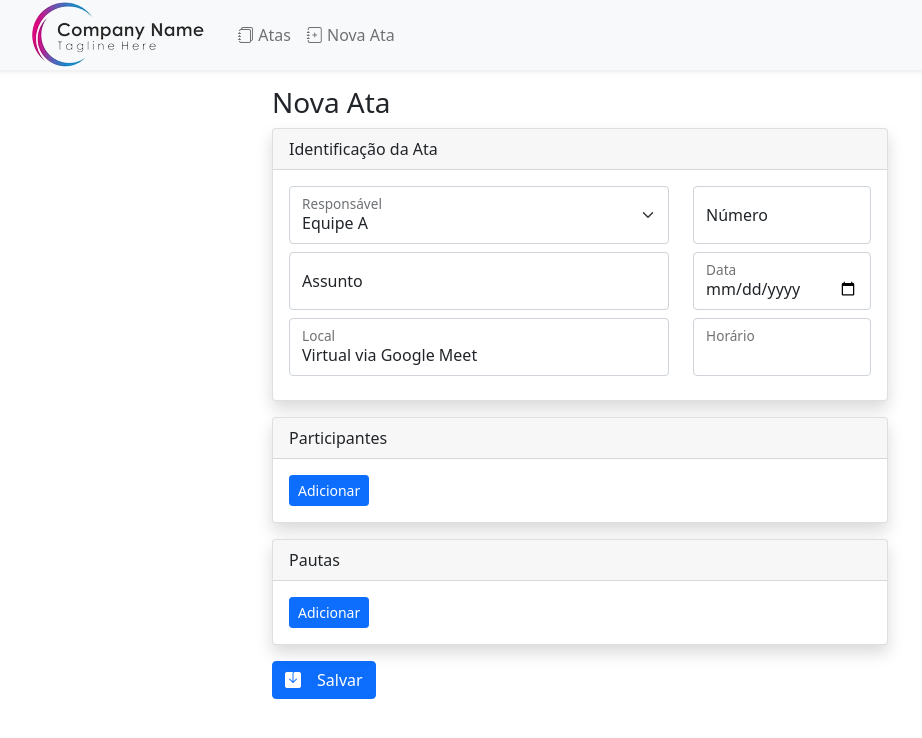
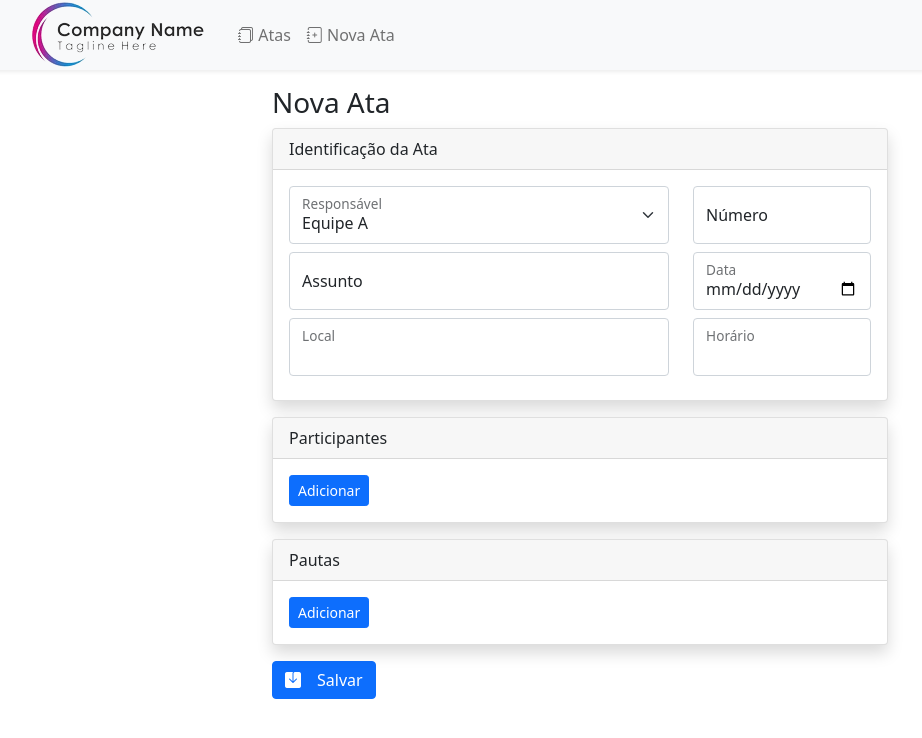
Before and after one commit to renatodantas/gerenciador-atas, a React (Vite) app: page /atas/edit in a window 1280 px wide. Shown: the top 738 px of the page, without its empty margins (60-982 px from the left). Built offline with nearby package versions, Linux system fonts and the light colour scheme.

Commit message:
Iniciando migração p/ React Hook Forms

```diff
--- a/package.json
+++ b/package.json
@@ -13,6 +13,7 @@
     "react": "^17.0.2",
     "react-bootstrap": "^2.4.0",
     "react-dom": "^17.0.2",
+    "react-hook-form": "^7.31.2",
     "react-router-dom": "^6.3.0",
     "slate": "^0.78.0",
     "slate-history": "^0.66.0",
--- a/src/components/pages/AtaEdit/AtaIdentificacao.tsx
+++ b/src/components/pages/AtaEdit/AtaIdentificacao.tsx
@@ -1,27 +1,20 @@
 import { Col, FloatingLabel, Form, Row } from "react-bootstrap";
-import { UseFormElements } from "../../../utils/useFormField.hook";
+import { UseFormRegister } from "react-hook-form";
+import { Ata } from "../../../models/ata";
 
 type AtaIdentificacaoKeys = "responsavel" | "numero" | "assunto" | "data" | "local" | "horario";
 
 export interface AtaIdentificacaoProps {
-  formFields: {
-    responsavel: string,
-    numero: string,
-    assunto: string,
-    data: string,
-    local: string,
-    horario: string,
-  },
-  createChangeHandler: (key: AtaIdentificacaoKeys) => (e: React.ChangeEvent<UseFormElements>) => void;
+  register: UseFormRegister<Ata>,
 }
 
-export const AtaIdentificacao = ({ formFields, createChangeHandler }: AtaIdentificacaoProps) => {
+export const AtaIdentificacao = ({ register }: AtaIdentificacaoProps) => {
   return (
     <>
       <Row>
         <Col sm='8'>
           <FloatingLabel controlId="responsavel" label="Responsável" className="mb-2">
-            <Form.Select aria-label="Responsável" value={formFields.responsavel} onChange={createChangeHandler("responsavel")}>
+            <Form.Select aria-label="Responsável" {...register("responsavel")}>
               <option value="EQUIPEA">Equipe A</option>
               <option value="EQUIPEB">Equipe B</option>
               <option value="CT-EQUIPE">CT-Equipe</option>
@@ -30,31 +23,31 @@ export const AtaIdentificacao = ({ formFields, createChangeHandler }: AtaIdentif
         </Col>
         <Col>
           <FloatingLabel className="mb-2" controlId="numero" label="Número">
-            <Form.Control type="number" value={formFields.numero} placeholder="Número" onChange={createChangeHandler('numero')} />
+            <Form.Control type="number" placeholder="Número" {...register('numero')} />
           </FloatingLabel>
         </Col>
       </Row>
       <Row>
         <Col sm='8'>
           <FloatingLabel className="mb-2" controlId="assunto" label="Assunto">
-            <Form.Control type="text" value={formFields.assunto} placeholder="Assunto" onChange={createChangeHandler('assunto')} />
+            <Form.Control type="text" placeholder="Assunto" {...register('assunto')} />
           </FloatingLabel>
         </Col>
         <Col>
           <FloatingLabel className="mb-2" controlId="data" label="Data">
-            <Form.Control type="date" value={formFields.data} onChange={createChangeHandler('data')} />
+            <Form.Control type="date" {...register('data')} />
           </FloatingLabel>
         </Col>
       </Row>
       <Row>
         <Col sm='8'>
           <FloatingLabel className="mb-2" controlId="local" label="Local">
-            <Form.Control type="text" value={formFields.local} onChange={createChangeHandler('local')} />
+            <Form.Control type="text" {...register('local')} />
           </FloatingLabel>
         </Col>
         <Col>
           <FloatingLabel className="mb-2" controlId="horario" label="Horário">
-            <Form.Control type="text" value={formFields.horario} onChange={createChangeHandler('horario')} />
+            <Form.Control type="text" {...register('horario')} />
           </FloatingLabel>
         </Col>
       </Row>
--- a/src/components/pages/AtaEdit/AtaParticipanteModal.tsx
+++ b/src/components/pages/AtaEdit/AtaParticipanteModal.tsx
@@ -1,7 +1,7 @@
-import React, { FormEvent, useEffect } from "react";
+import React, { useEffect } from "react";
 import { Button, FloatingLabel, Form, Modal } from "react-bootstrap";
+import { useForm } from "react-hook-form";
 import { Participante } from "../../../models/participante";
-import { useFormFields } from "../../../utils/useFormField.hook";
 
 interface AtaParticipanteModalProps {
   openModal: boolean;
@@ -11,13 +11,7 @@ interface AtaParticipanteModalProps {
 
 export const AtaParticipanteModal = ({ openModal, onClose, onAddParticipante }: AtaParticipanteModalProps) => {
   // const [isPresente, setIsPresente] = useState(true);
-  const { formFields, createChangeHandler } = useFormFields({
-    nome: '',
-    area: '',
-    email: '',
-    isPresente: true,
-  })
-  console.log('Filds:', formFields);
+  const { register, handleSubmit } = useForm<Participante>({ shouldUnregister: true });
 
   useEffect(() => {
     console.log('atualizou');
@@ -30,17 +24,10 @@ export const AtaParticipanteModal = ({ openModal, onClose, onAddParticipante }:
   //   setIsPresente(true);
   // }
 
-  const submitHandler = (event: FormEvent<HTMLButtonElement>) => {
-    event.preventDefault();
-    onAddParticipante({
-      nome: formFields.nome,
-      area: formFields.area,
-      email: formFields.email,
-      presente: formFields.isPresente
-    });
-    // limparCampos();
+  const submitHandler = handleSubmit((data: Participante) => {
+    console.log(data);
     onClose();
-  }
+  });
 
   return (
     <Modal show={openModal} onHide={onClose}>
@@ -50,19 +37,19 @@ export const AtaParticipanteModal = ({ openModal, onClose, onAddParticipante }:
 
       <Modal.Body>
         <FloatingLabel className="mb-3" label="Nome">
-          <Form.Control type="text" name="nome" placeholder="Nome" value={formFields.nome} onChange={createChangeHandler('nome')} />
+          <Form.Control type="text" placeholder="Nome" {...register("nome")} />
         </FloatingLabel>
 
         <FloatingLabel className="mb-3" label="Área">
-          <Form.Control type="text" name="area" placeholder="Área" value={formFields.area} onChange={createChangeHandler('area')} />
+          <Form.Control type="text" placeholder="Área" {...register("area")} />
         </FloatingLabel>
 
         <FloatingLabel className="mb-3" label="E-mail">
-          <Form.Control type="email" name="email" placeholder="E-mail" value={formFields.email} onChange={createChangeHandler('email')} />
+          <Form.Control type="email" placeholder="E-mail" {...register("email")} />
         </FloatingLabel>
 
         <Form.Group className="mb-3">
-          <Form.Check label="Presente?" name="presente" checked={formFields.isPresente} onChange={createChangeHandler('isPresente')} />
+          <Form.Check label="Presente?" {...register("presente")} />
         </Form.Group>
       </Modal.Body>
 
--- a/src/components/pages/AtaEdit/index.tsx
+++ b/src/components/pages/AtaEdit/index.tsx
@@ -1,55 +1,48 @@
-import { FC, useState } from "react";
+import { FC } from "react";
 import { Button, Card, Container } from "react-bootstrap";
+import { useForm } from "react-hook-form";
+import { Ata } from "../../../models/ata";
 import { Participante } from "../../../models/participante";
 import { Pauta } from "../../../models/pauta";
-import { useFormFields } from "../../../utils/useFormField.hook";
 import { AtaIdentificacao } from "./AtaIdentificacao";
 import { AtaParticipantes } from "./AtaParticipantes";
 import { AtaPautas } from "./AtaPautas";
 
-const dataAtual = new Date().toISOString().split('T')[0];
-
 export const AtaEditPage: FC = () => {
 
-  const { formFields, createChangeHandler } = useFormFields({
-    responsavel: '',
-    data: '',
-    numero: '',
-    assunto: '',
-    local: 'Virtual via Google Meet',
-    horario: '',
-  })
+  const { control, register, handleSubmit } = useForm<Ata>();
 
-  const [participantes, setParticipantes] = useState<Participante[]>([]);
-  const [pautas, setPautas] = useState<Pauta[]>([]);
+  // const [participantes, setParticipantes] = useState<Participante[]>([]);
+  // const [pautas, setPautas] = useState<Pauta[]>([]);
 
   const addParticipante = (participante: Participante) => {
-    setParticipantes(current => [...current, participante])
-    console.log('participantes:', participantes);
+    // const participantes = [...state.participantes, participante];
+    // setState({ participantes })
   }
   const addPauta = (pauta: Pauta) => {
-    setPautas(current => [...current, pauta])
-    console.log('adding pauta:', pauta);
+    // const pautas = [...state.pautas, pauta];
+    // setState({ pautas });
   }
   const removeParticipante = (index: number) => {
-    const participantesSemIndex = participantes.filter((_, i) => i !== index)
-    setParticipantes(participantesSemIndex)
-    console.log('removing participante:', index)
+    // const participantes = state.participantes.filter((_, i) => i !== index)
+    // setState({ participantes })
   }
   const removePauta = (index: number) => {
-    const pautasSemIndex = pautas.filter((_, i) => i !== index)
-    const pautasReindexadas = pautasSemIndex.map((p, i) => ({ ...p, indice: i + 1 }))
-    setPautas(pautasReindexadas)
-    console.log('removing pauta:', index);
+    // const pautasSemIndex = state.pautas.filter((_, i) => i !== index)
+    // const pautasReindexadas = pautasSemIndex.map((p, i) => ({ ...p, indice: i + 1 }))
+    // setState({ pautas: pautasReindexadas })
   }
+
+  const salvarAta = handleSubmit(data => console.log(data));
 
   return (
     <Container className="w-50">
       <h3>Nova Ata</h3>
+      <form onSubmit={salvarAta}>
         <Card className="mb-3 shadow">
           <Card.Header>Identificação da Ata</Card.Header>
           <Card.Body>
-          <AtaIdentificacao formFields={formFields} createChangeHandler={createChangeHandler} />
+            <AtaIdentificacao register={register} />
           </Card.Body>
         </Card>
 
@@ -57,7 +50,7 @@ export const AtaEditPage: FC = () => {
           <Card.Header>Participantes</Card.Header>
           <Card.Body>
             <AtaParticipantes
-            participantes={participantes}
+              participantes={[]}
               onAddParticipante={addParticipante}
               onRemoveParticipante={removeParticipante}
             />
@@ -67,7 +60,7 @@ export const AtaEditPage: FC = () => {
         <Card className="mb-3 shadow">
           <Card.Header>Pautas</Card.Header>
           <Card.Body>
-          <AtaPautas pautas={pautas} onAddPauta={addPauta} onRemovePauta={removePauta} />
+            <AtaPautas pautas={[]} onAddPauta={addPauta} onRemovePauta={removePauta} />
           </Card.Body>
         </Card>
 
@@ -75,6 +68,7 @@ export const AtaEditPage: FC = () => {
           <i className="icone-link bi-save-fill" title="Excluir"></i>
           Salvar
         </Button>
+      </form>
     </Container>
   )
 }
--- a/src/models/ata.ts
+++ b/src/models/ata.ts
@@ -1,5 +1,5 @@
+import { Participante } from "./participante";
 import { Pauta } from "./pauta";
-import { Participante } from "./participante";
 
 export interface Ata {
   id?: number;
@@ -7,8 +7,8 @@ export interface Ata {
   assunto: string;
   local: string;
   numero?: number;
-  data: Date;
+  data: string;
   horario: string;
   participantes: Participante[];
-  assuntos: Pauta[];
+  pautas: Pauta[];
 }
```
Lines whose indentation alone changed are shown as unchanged.
